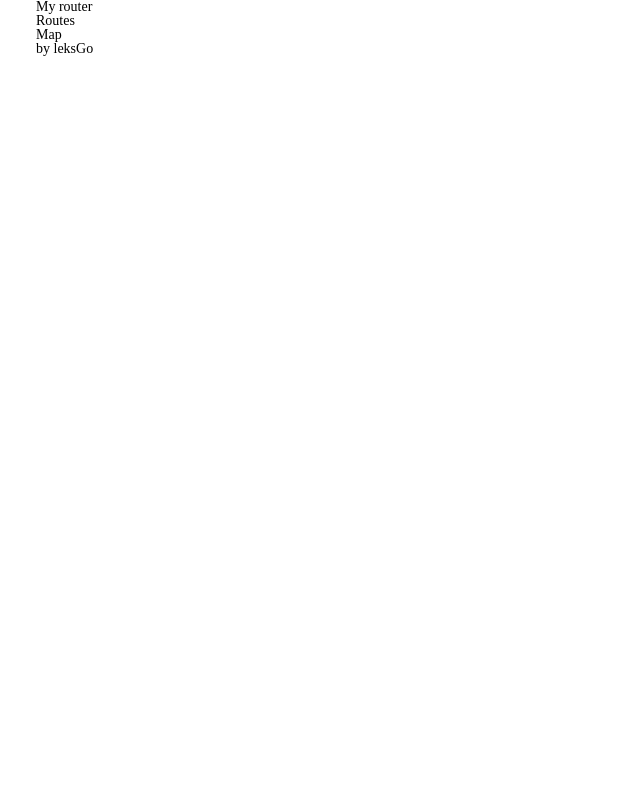
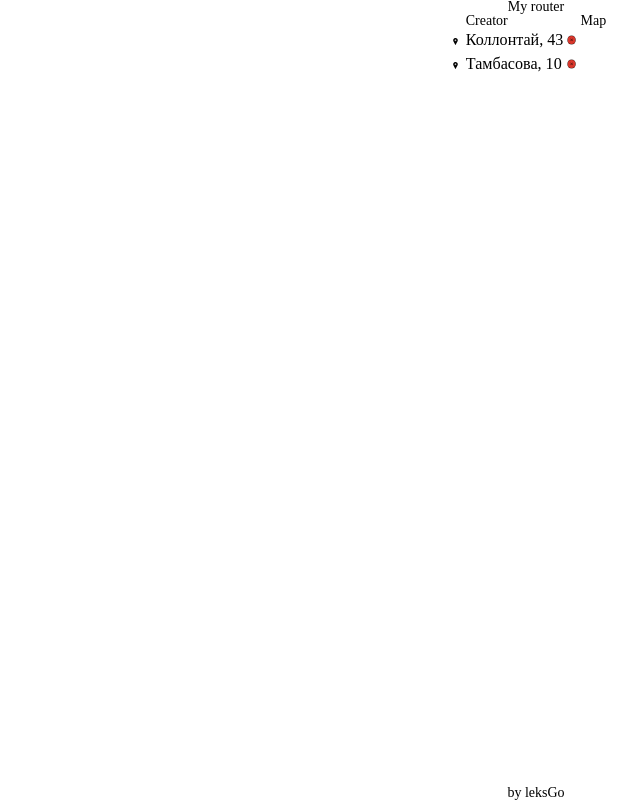
Before and after one commit to leksGoDev/locations-mapper, a React (Create React App) app: page / in a window 1280 px wide. Shown: the whole page, without its empty margins (104-744 px from the left). Built offline with nearby package versions, Linux system fonts and the light colour scheme.

Commit message:
First project structure

```diff
--- a/package.json
+++ b/package.json
@@ -1,5 +1,5 @@
 {
-  "name": "map-routes",
+  "name": "my-router-app",
   "version": "0.1.0",
   "private": true,
   "dependencies": {
--- a/src/App.css
+++ b/src/App.css
@@ -14,23 +14,23 @@ a:hover{text-decoration:none;}
 ul li{list-style:none;}
 img{vertical-align:top;}
 h1,h2,h3,h4,h5,h6{font-size:inherit;font-weight:inherit;}
-/*-----------------  -----------------*/
-header{
-    flex: 0 0 auto;
-}
-footer{
-    flex: 0 0 auto;
+/*-------------------------------------*/
+.container{
+    max-width: 1200px;
+    margin: 0 auto;
 }
 .wrapper{
-
+    display: flex;
+    min-height: 100vh;
+    flex-direction: column;
+    align-items: center;
 }
-.container{
-    margin: 0 auto;
-    max-width: 1000px;
+.main-content{
+    flex: 1;
     display: flex;
-    flex-direction: column;
+    justify-content: space-around;
 }
-.content{
-    flex: 1 0 auto;
-    height: 100%;
+.routes{
 }
+.map{
+}
--- a/src/App.js
+++ b/src/App.js
@@ -1,15 +1,20 @@
 import './App.css'
+import RoutesCreator from "./components/routes/RoutesCreator"
+import RoutesList from "./components/routes/RoutesList"
 export default function App() {
     return (
-        <div className="wrapper">
-            <div className="container">
+        <div className="container">
+            <div className="wrapper">
                 <header>My router</header>
-                <div className="content">
-                    <div>Routes</div>
-                    <div>Map</div>
-                </div>
+                <main className="main-content">
+                    <section className="routes">
+                        <RoutesCreator/>
+                        <RoutesList/>
+                    </section>
+                    <section className="map">Map</section>
+                </main>
                 <footer>by leksGo</footer>
             </div>
-    </div>
-  );
+        </div>
+  )
 }
--- /dev/null
+++ b/src/components/routes/RouteItem.jsx
@@ -0,0 +1,31 @@
+export default function RouteItem(props){
+    const styles = {
+        li:{
+            display: 'list-item',
+            listStyle: 'outside url("logo-location.svg")',
+            fontSize: '1.15em',
+            '& li::marker': {
+                textTransform: 'uppercase'
+            }
+        },
+        span:{
+            display: 'flex',
+            alignItems: 'center',
+            justifyContent: 'space-between',
+            lineHeight: '1.5'
+        },
+        button:{
+            backgroundColor: '#D9372C',
+            border: '1px solid rgba(0, 0, 0, 0.7)',
+            borderRadius: '50%',
+            width: '17.2px',
+            transform: 'scale(0.5)'
+        }
+    }
+    return <li style={styles.li}>
+        <span style={styles.span}>
+            {props.value}
+            <button type="reset" style={styles.button}>&times;</button>
+        </span>
+    </li>
+}
--- /dev/null
+++ b/src/components/routes/RoutesCreator.jsx
@@ -0,0 +1,5 @@
+export default function RoutesCreator(){
+    return(
+        <div>Creator</div>
+    );
+}
--- /dev/null
+++ b/src/components/routes/RoutesList.jsx
@@ -0,0 +1,13 @@
+import RouteItem from "./RouteItem";
+
+export default function RoutesList(){
+    const routes = [{
+        id: 0,
+        value: 'Коллонтай, 43'
+    },{
+        id: 1,
+        value: 'Тамбасова, 10'
+    }]
+
+    return<ul>{routes.map(route =><RouteItem key={route.id} value={route.value}/>)}</ul>
+}
```
Also changed, not shown: public/logo-location.svg (added).
